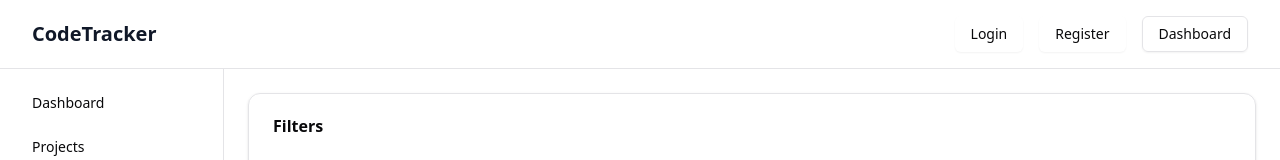
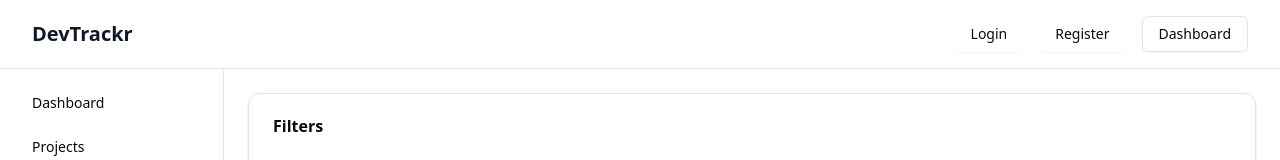
Before and after one commit to anishsaha46/DevTrackr, a Next.js app in the folder frontend/: page /activities in a window 1280 px wide. Shown: the top 160 px of the page. Built offline with nearby package versions, Linux system fonts and the light colour scheme; no server answers.

Commit message:
refactor(NavBar): rename app title from CodeTracker to DevTrackr

```diff
--- a/frontend/src/app/components/NavBar.tsx
+++ b/frontend/src/app/components/NavBar.tsx
@@ -25,7 +25,7 @@ export default function NavBar() {
 
   return (
     <nav className="w-full flex justify-between items-center px-8 py-4 border-b bg-background/80 sticky top-0 z-50">
-      <Link href="/" className="text-xl font-bold text-gray-900 hover:text-gray-700 transition-colors">CodeTracker</Link>
+      <Link href="/" className="text-xl font-bold text-gray-900 hover:text-gray-700 transition-colors">DevTrackr</Link>
       {isAuthed ? (
         <div className="flex items-center gap-3">
           <Link href="/dashboard"><Button variant="outline">Dashboard</Button></Link>
```
